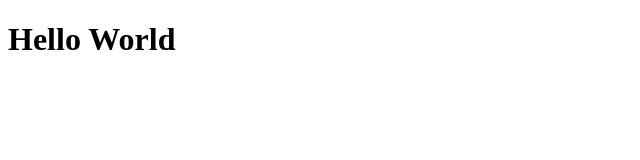
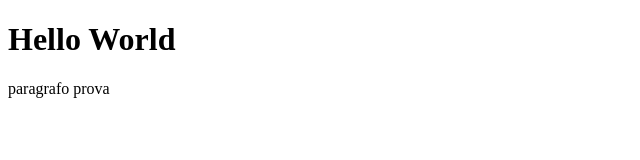
Before and after one commit to GianmariaFatta/htmlcss-hello, a plain HTML site: page index.html in a window 1280 px wide. Shown: the whole page, without its empty margins (0-640 px from the left). Drawn offline with Linux system fonts and the light colour scheme.

Commit message:
second commit

```diff
--- a/index.html
+++ b/index.html
@@ -8,5 +8,6 @@
 </head>
 <body>
    <h1>Hello World</h1>
+   <p> paragrafo prova </p>
 </body>
 </html>
```
